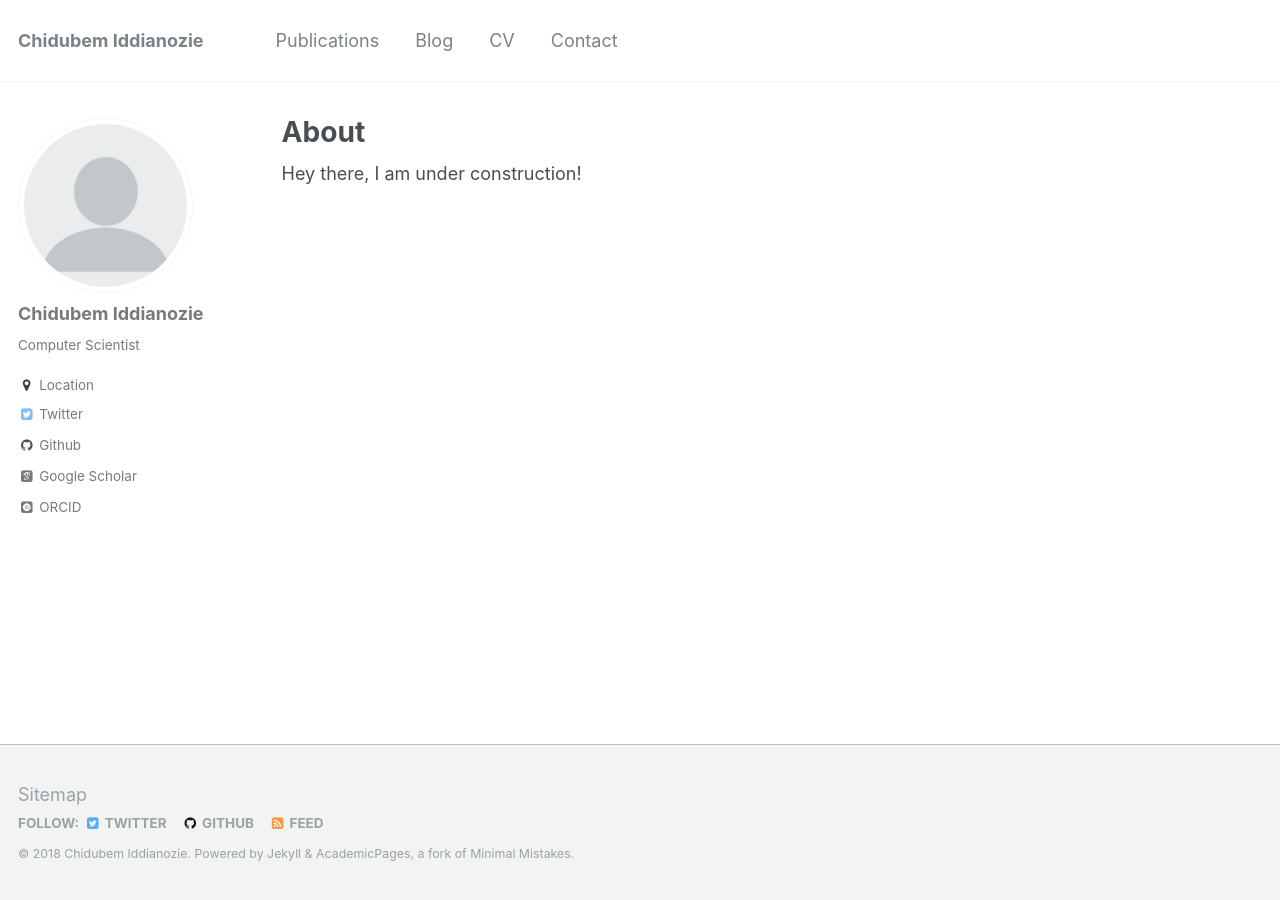
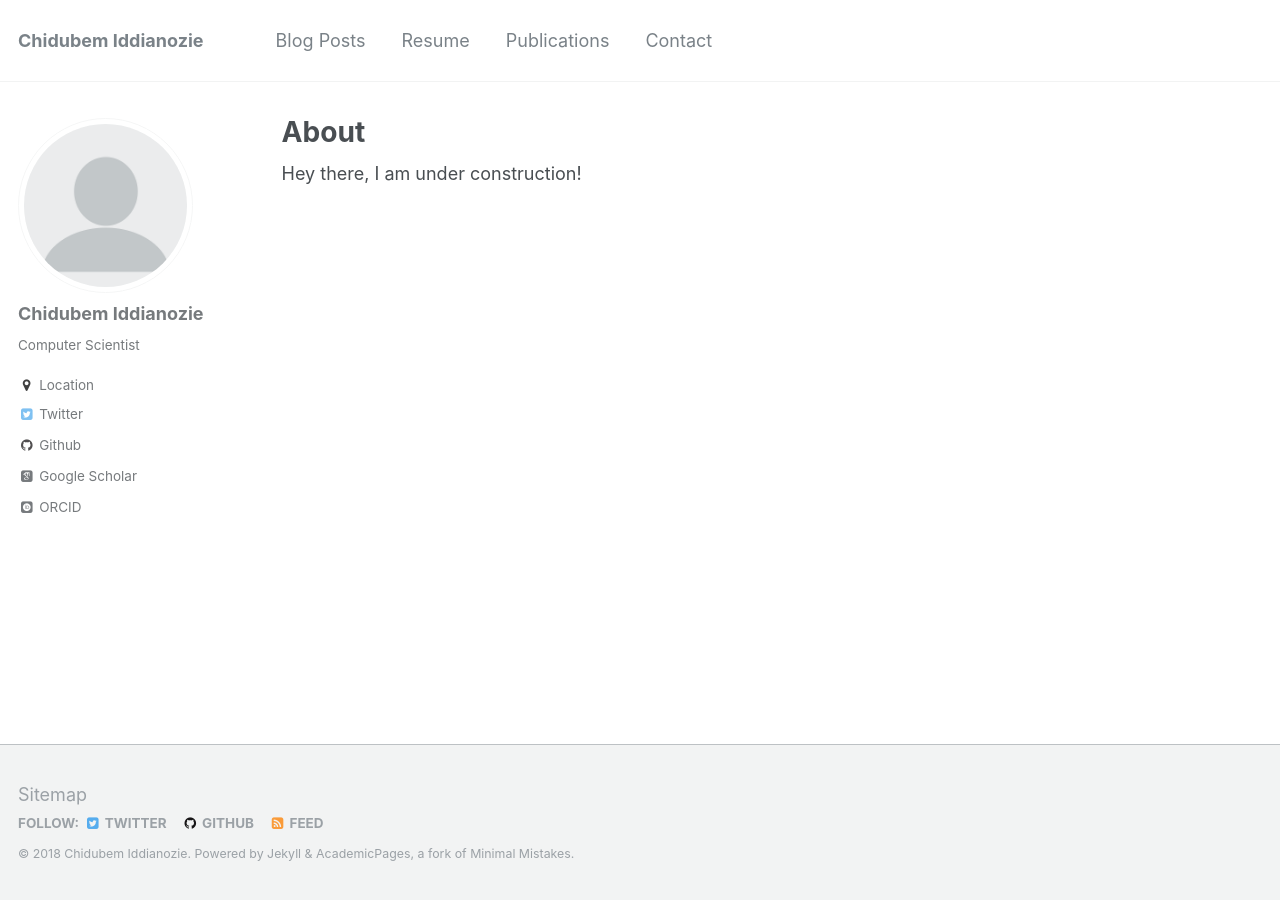
Before and after one commit to chiddianozie/chidubem-iddianozie, a Jekyll site: the page built from _pages/about.md, in a window 1280 px wide. Built offline with Jekyll 4.4.1, drawn with Linux system fonts in a browser that asks for light colours; some web fonts are replaced.

Commit message:
changed the order of tabs

```diff
--- a/_data/navigation.yml
+++ b/_data/navigation.yml
@@ -1,7 +1,6 @@
 # main links links
 main:
-  - title: "Publications"
-    url: /publications/
+
 
 #   - title: "Talks"
 #     url: /talks/
@@ -12,11 +11,14 @@ main:
   # - title: "Portfolio"
   #   url: /portfolio/
 
-  - title: "Blog"
+  - title: "Blog Posts"
     url: /year-archive/
 
-  - title: "CV"
+  - title: "Resume"
     url: https://notable1.github.io/chidubem-iddianozie/files/updated_chidubem_cv.pdf
+
+  - title: "Publications"
+    url: /publications/
 
   - title: "Contact"
     url: /contact/
```
